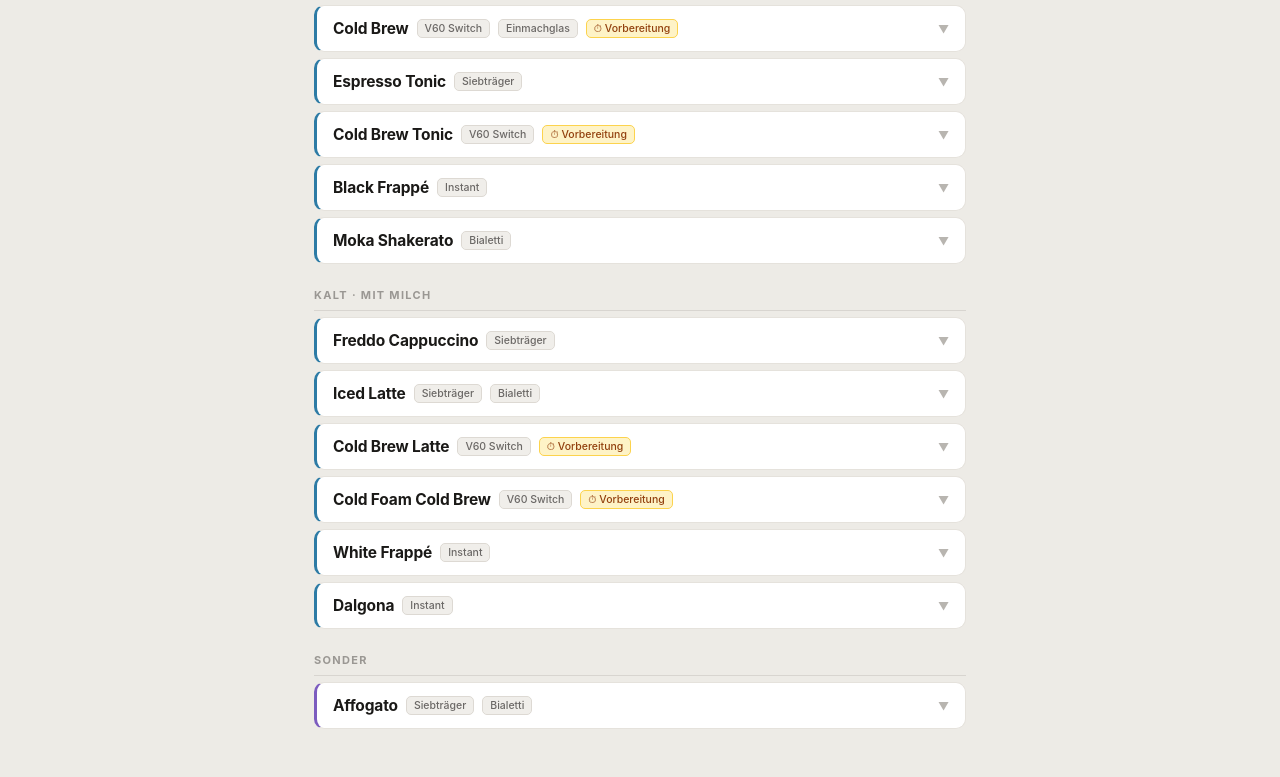
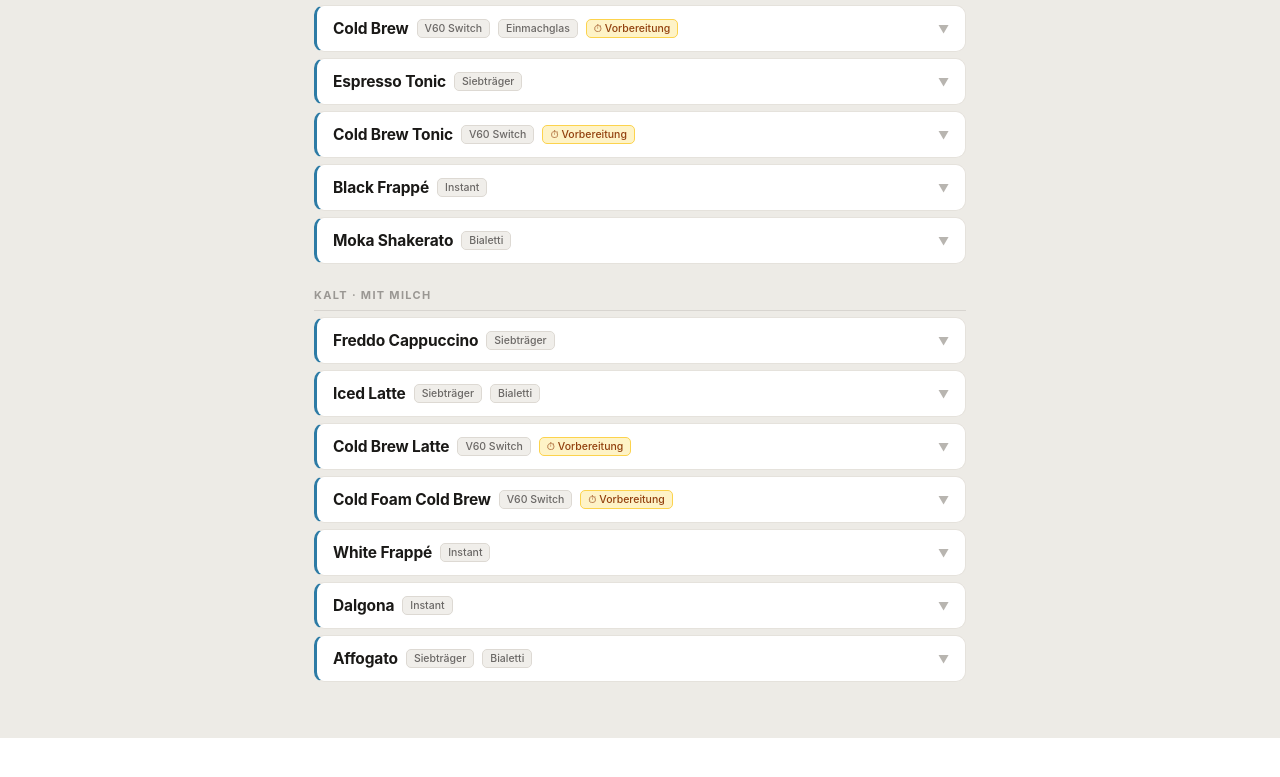
Before and after one commit to linseed-beep/coffee-playbook, a Next.js app: page / in a window 1280 px wide. Shown: the part 1227-2004 px from the top of the page. After the commit the page ends 1965 px from the top, so only its background shows below. Built offline with nearby package versions, Linux system fonts and the light colour scheme.

Commit message:
Move Affogato to Kalt·Mit Milch, remove Sonder category
Affogato gets temp "kalt", milk true, group "Kalt · Mit Milch".
Removes the "sonder" Temp variant and its TEMP_COLORS entry entirely.

https://claude.ai/code/session_01BhEyFebyQ4Afr46ep9ss8W

```diff
--- a/src/data/drinks.ts
+++ b/src/data/drinks.ts
@@ -1,7 +1,7 @@
 // ─── DATA ─────────────────────────────────────────────────────────────────────
 // This is the single source of truth — add/edit drinks only here.
 
-export type Temp = "heiss" | "kalt" | "sonder";
+export type Temp = "heiss" | "kalt";
 export type Machine = "siebträger" | "switch" | "instant" | "glas" | "bialetti";
 export type Prep = "sofort" | "vorbereitung";
 
@@ -159,8 +159,8 @@ export const drinks: Drink[] = [
   },
   // ── SONDER ──────────────────────────────────────────────────────────────────
   {
-    id: 25, name: "Affogato", group: "Sonder",
-    temp: "sonder", milk: false, machines: ["siebträger", "bialetti"], prep: "sofort",
+    id: 25, name: "Affogato", group: "Kalt · Mit Milch",
+    temp: "kalt", milk: true, machines: ["siebträger", "bialetti"], prep: "sofort",
     howto: "Kugel Vanilleeis in ein Glas, heißen Espresso direkt drüber gießen. Nicht umrühren — heiß trifft kalt trifft bitter trifft süß.",
   },
 ];
@@ -170,7 +170,6 @@ export const drinks: Drink[] = [
 export const TEMP_COLORS: Record<Temp, { dot: string; border: string; label: string }> = {
   heiss: { dot: "#D4522A", border: "#FDDFD6", label: "Heiß" },
   kalt:  { dot: "#2D7BA5", border: "#D6EAF5", label: "Kalt" },
-  sonder:{ dot: "#7C5CBF", border: "#EBE4F8", label: "Sonder" },
 };
 
 export const MACHINE_LABELS: Record<Machine, string> = {
```
